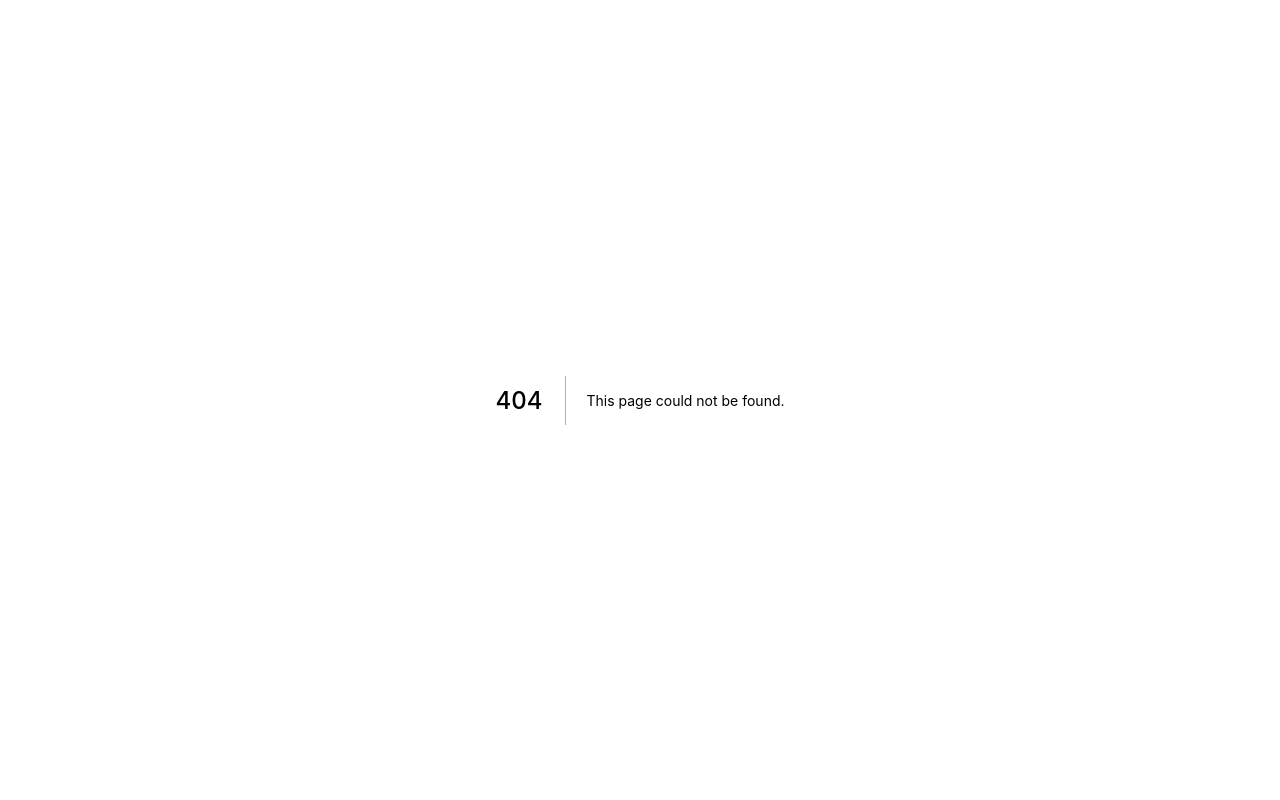
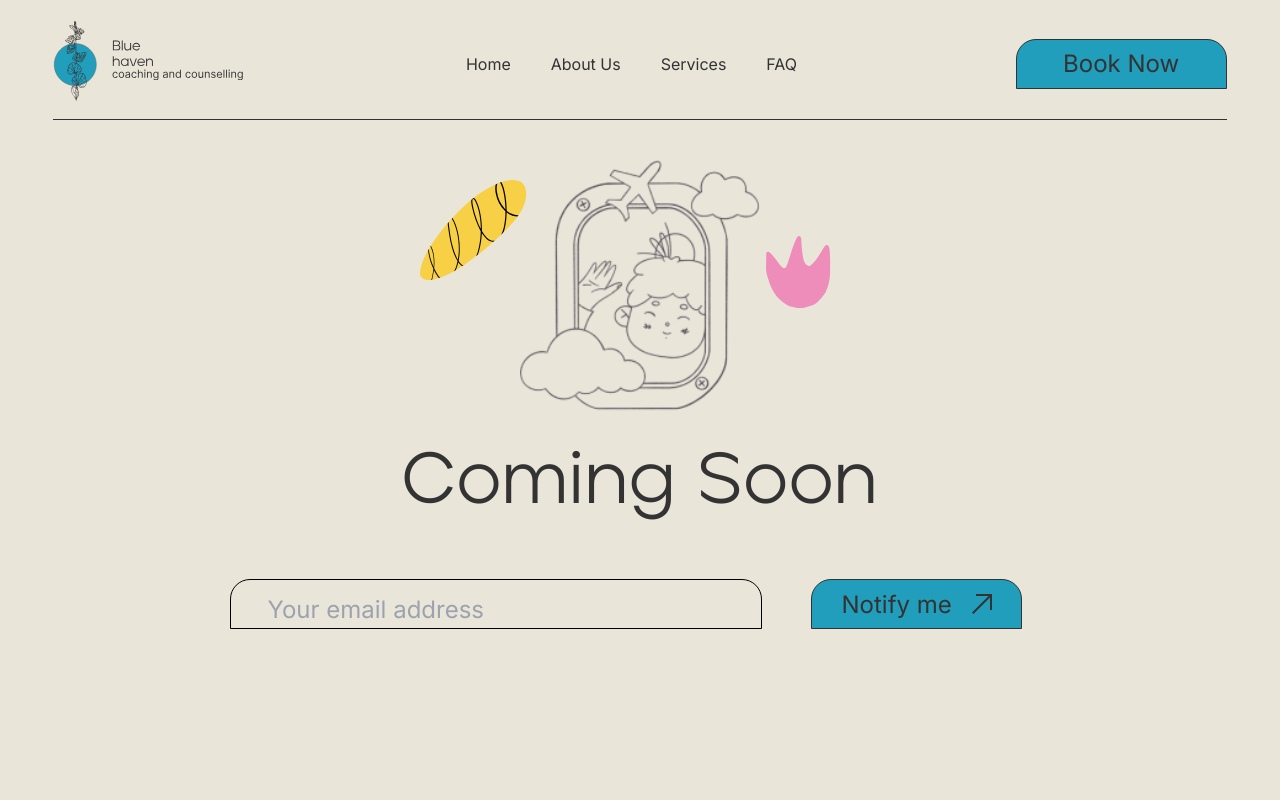
Before and after one commit to coolpythoncodes/blue-heaven, a Next.js app: page /blog in a window 1280 px wide. Before the commit this address had no page. Shown: the top 800 px of the page. Built offline with nearby package versions, Linux system fonts and the light colour scheme.

Commit message:
blog page

```diff
--- a/pages/about.tsx
+++ b/pages/about.tsx
@@ -85,7 +85,7 @@ const About = () => {
                         </div>
                         <h4 className={`body-text font-inter text-center mt-[6px] mb-2 xs:heading-3 xs:mt-[17px] xs:mb-[9px] xs:${styles.jeko_regular}`}>Counselling</h4>
                         <Button
-                            href="/"
+                            href="/counselling"
                             title="Learn More"
                             className="w-[134px] h-[40px] font-inter font-bold text-base text-black leading-6  flex justify-center items-center mx-auto border border-textColor rounded-t-[20px] xs:w-[240px] xs:button-text xs:h-[50px]"
                             arrowStyle='w-2 h-2 ml-[3px] xs:w-5 xs:h-5 xs:ml-7'
@@ -104,7 +104,7 @@ const About = () => {
                         </div>
                         <h4 className={`body-text font-inter text-center mt-[6px] mb-2  xs:heading-3 xs:mt-[17px] xs:mb-[9px] xs:${styles.jeko_regular}`}>Coaching</h4>
                         <Button
-                            href="/"
+                            href="/coaching"
                             title="Learn More"
                             className="w-[134px] h-[40px] font-inter font-bold text-base text-black leading-6  flex justify-center items-center mx-auto border border-textColor rounded-t-[20px] xs:w-[240px] xs:button-text xs:h-[50px]"
                             arrowStyle='w-2 h-2 ml-[3px] xs:w-5 xs:h-5 xs:ml-7'
@@ -121,9 +121,9 @@ const About = () => {
                         <div>
                             <Image src={twoWomen} alt="" layout="responsive" />
                         </div>
-                        <h4 className={`body-text font-inter text-center mt-[6px] mb-2  xs:heading-3 xs:mt-[17px] xs:mb-[9px] xs:${styles.jeko_regular}`}>Workshops</h4>
+                        <h4 className={`body-text font-inter text-center mt-[6px] mb-2  xs:heading-3 xs:mt-[17px] xs:mb-[9px] xs:${styles.jeko_regular}`}>Blog</h4>
                         <Button
-                            href="/"
+                            href="/blog"
                             title="Learn More"
                             className="w-[134px] h-[40px] font-inter font-bold text-base text-black leading-6  flex justify-center items-center mx-auto border border-textColor rounded-t-[20px] xs:w-[240px] xs:button-text xs:h-[50px]"
                             arrowStyle='w-2 h-2 ml-[3px] xs:w-5 xs:h-5 xs:ml-7'
--- /dev/null
+++ b/pages/blog.tsx
@@ -0,0 +1,45 @@
+import Image from "next/image"
+import Layout from "../components/layout"
+
+// css styles
+import styles from '../styles/Home.module.css'
+
+// images
+import comingSoon from "../public/assets/images/coming-soon.png"
+import arrow from "../public/assets/arrows/top-right-arrow.svg"
+import one from "../public/assets/hero/1.svg"
+import three from "../public/assets/hero/3.svg"
+
+
+
+const Blog = () => {
+    return (
+        <Layout title="Blog">
+            <section className="layout-container pt-[65px] pb-[247px] md:pb-[508px] md:pt-10">
+                <div className="relative w-[194px] mx-auto h-[229px] md:w-[240px] md:h-[300px]">
+                    <Image src={comingSoon} alt="" layout="fill" className="object-contain" />
+                    <div className="absolute w-[58px] h-[60px] -left-[50px] md:w-[109px] md:h-[103px] md:-left-[100px] md:top-10">
+                        <Image src={one} alt="" layout="responsive" />
+                    </div>
+                    <div className="absolute bottom-3 -right-[50px] w-[45px] h-[51px] md:w-[66px] md:h-[74px] md:-right-[72px] md:bottom-[130px]">
+                        <Image src={three} alt="" layout="responsive" />
+                    </div>
+                </div>
+                <h1 className={`mob-h1 text-textColor text-center md:heading-1 ${styles.jeko_regular}`}>Coming Soon</h1>
+                <form className="mt-[29px] md:mt-[50px] md:grid md:grid-cols-[2fr_1fr] md:gap-x-[22px] md:items-center md:w-11/12 md:mx-auto lg:w-[819px]">
+                    <div className="border border-black rounded-t-[20px] h-[49px] w-[234px] mx-auto px-5 py-[15px] md:h-[50px] md:w-full">
+                        <input type="text" placeholder="Your email address" className="text-gray3 bg-transparent block pl-4 w-full focus:outline-none font-inter text-base leading-[19px] font-medium md:button-text" />
+                    </div>
+                    <button className="mt-[15px] flex items-center justify-center mx-auto rounded-t-[20px] w-[133px] h-[50px] border border-textColor bg-lightBlueTertiary body-text font-inter text-textColor hover:bg-transparent md:mt-0 md:w-[211px] md:button-text">
+                        Notify me
+                        <div className="relative w-[10px] h-[10px] ml-[10px] md:ml-5 md:h-5 md:w-5">
+                            <Image src={arrow} alt="" layout="fill" className="object-contain" />
+                        </div>
+                    </button>
+                </form>
+            </section>
+        </Layout>
+    )
+}
+
+export default Blog
--- a/pages/counselling.tsx
+++ b/pages/counselling.tsx
@@ -73,7 +73,7 @@ const Counselling = () => {
                         </div>
                         <h4 className={`body-text font-inter text-center mt-[6px] mb-2  xs:heading-3 xs:mt-[17px] xs:mb-[9px] xs:${styles.jeko_regular}`}>Coaching</h4>
                         <Button
-                            href="/"
+                            href="/coaching"
                             title="Learn More"
                             className="w-[134px] h-[40px] font-inter font-bold text-base text-black leading-6 flex justify-center items-center mx-auto border border-textColor rounded-t-[20px] xs:w-[240px] xs:button-text xs:h-[50px]"
                             arrowStyle='w-2 h-2 ml-[3px] xs:w-5 xs:h-5 xs:ml-7'
@@ -90,9 +90,9 @@ const Counselling = () => {
                         <div>
                             <Image src={twoWomen} alt="" layout="responsive" />
                         </div>
-                        <h4 className={`body-text font-inter text-center mt-[6px] mb-2 xs:heading-3 xs:mt-[17px] xs:mb-[9px] xs:${styles.jeko_regular}`}>Workshops</h4>
+                        <h4 className={`body-text font-inter text-center mt-[6px] mb-2 xs:heading-3 xs:mt-[17px] xs:mb-[9px] xs:${styles.jeko_regular}`}>Blog</h4>
                         <Button
-                            href="/"
+                            href="/blog"
                             title="Learn More"
                             className="w-[134px] h-[40px] font-inter font-bold text-base text-black leading-6  flex justify-center items-center mx-auto border border-textColor rounded-t-[20px] xs:mb-7 xs:w-[240px] xs:button-text xs:h-[50px]"
                             arrowStyle='w-2 h-2 ml-[3px] xs:w-5 xs:h-5 xs:ml-7'
--- a/pages/index.tsx
+++ b/pages/index.tsx
@@ -96,7 +96,7 @@ const Home: NextPage = () => {
             </div>
             <h4 className={`body-text font-inter text-center mt-[6px] mb-2 xs:heading-3 xs:mt-[17px] xs:mb-[9px] xs:${styles.jeko_regular}`}>Counselling</h4>
             <Button
-              href="/"
+              href="/counselling"
               title="Learn More"
               className="w-[134px] h-[40px] font-inter font-bold text-base text-black leading-6  flex justify-center items-center mx-auto border border-textColor rounded-t-[20px] xs:w-[240px] xs:button-text xs:h-[50px]"
               arrowStyle='w-2 h-2 ml-[3px] xs:w-5 xs:h-5 xs:ml-7'
@@ -115,7 +115,7 @@ const Home: NextPage = () => {
             </div>
             <h4 className={`body-text font-inter text-center mt-[6px] mb-2  xs:heading-3 xs:mt-[17px] xs:mb-[9px] xs:${styles.jeko_regular}`}>Coaching</h4>
             <Button
-              href="/"
+              href="/coaching"
               title="Learn More"
               className="w-[134px] h-[40px] font-inter font-bold text-base text-black leading-6  flex justify-center items-center mx-auto border border-textColor rounded-t-[20px] xs:w-[240px] xs:button-text xs:h-[50px]"
               arrowStyle='w-2 h-2 ml-[3px] xs:w-5 xs:h-5 xs:ml-7'
@@ -132,9 +132,9 @@ const Home: NextPage = () => {
             <div>
               <Image src={twoWomen} alt="" layout="responsive" />
             </div>
-            <h4 className={`body-text font-inter text-center mt-[6px] mb-2  xs:heading-3 xs:mt-[17px] xs:mb-[9px] xs:${styles.jeko_regular}`}>Workshops</h4>
+            <h4 className={`body-text font-inter text-center mt-[6px] mb-2  xs:heading-3 xs:mt-[17px] xs:mb-[9px] xs:${styles.jeko_regular}`}>Blog</h4>
             <Button
-              href="/"
+              href="/blog"
               title="Learn More"
               className="w-[134px] h-[40px] font-inter font-bold text-base text-black leading-6  flex justify-center items-center mx-auto border border-textColor rounded-t-[20px] xs:w-[240px] xs:button-text xs:h-[50px]"
               arrowStyle='w-2 h-2 ml-[3px] xs:w-5 xs:h-5 xs:ml-7'
@@ -172,7 +172,7 @@ const Home: NextPage = () => {
               <h2 className={`mob-h2 text-creamSecondaryBg lg:heading-2 ${styles.jeko_regular}`}>Coaching</h2>
               <p className="body-text font-inter text-white mt-[14px] mb-[34px] mx-auto">BHCC aims to support individuals and families to develop new skills and take ownership of their lives by following a tailor-made program to match everyone&rsquo;s needs. </p>
               <Button
-                href="/"
+                href="/coaching"
                 title="Learn More"
                 className="w-[134px] h-[49px] font-inter font-bold text-base text-white leading-6 flex justify-center items-center mx-auto border border-creamSecondaryBg rounded-t-[20px] xs:w-[207px] xs:button-text xs:h-[43px]"
                 arrowStyle='w-[11px] h-[11px] ml-2 xs:w-5 xs:h-5'
--- a/tailwind.config.js
+++ b/tailwind.config.js
@@ -20,6 +20,7 @@ module.exports = {
         textColor: "#333",
         creamSecondaryBg: "#EAE5D9",
         gray2: "#4F4F4F",
+        gray3: "#828282",
       },
       fontFamily: {
         inter: ["Inter", "sans-serif"],
--- a/utils/data.ts
+++ b/utils/data.ts
@@ -37,8 +37,8 @@ export const navLinks = [
                 to: '/coaching'
             },
             {
-                text: "Workshops",
-                to: '/'
+                text: "Blog",
+                to: '/blog'
             },
         ]
     },
@@ -72,15 +72,15 @@ export const footer_links = [
         links: [
             {
                 text: "Counselling",
-                to: "/"
+                to: "/counselling"
             },
             {
                 text: "Coaching",
-                to: "/"
+                to: "/coaching"
             },
             {
-                text: "Workshops",
-                to: "/"
+                text: "Blog",
+                to: "/blog"
             }
         ]
     },
```
Also changed, not shown: public/assets/images/coming-soon.png (added).
